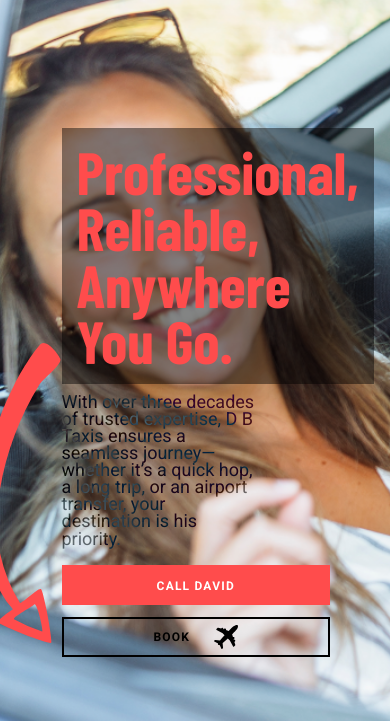
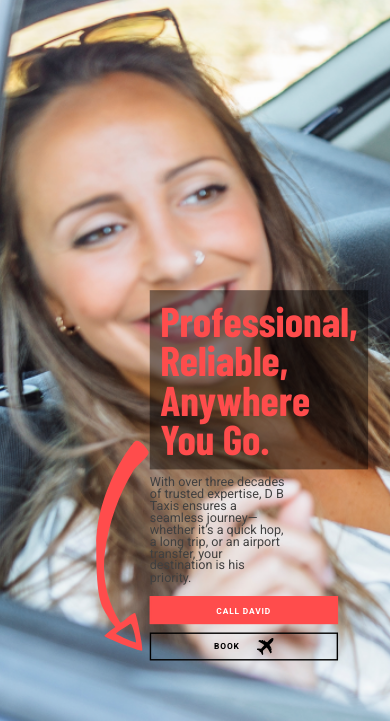
Before and after one commit to TeaCupSc/dbtaxislive, a plain HTML site: page dbtaxis/index.html in a window 390 px wide. Shown: the part 123-844 px from the top of the page. Drawn offline with nearby package versions, Linux system fonts and the light colour scheme; a web font is replaced by a local one.

Commit message:
Update style.css

```diff
--- a/dbtaxis/style.css
+++ b/dbtaxis/style.css
@@ -209,11 +209,13 @@ margin: 0;
         right:1em;
         top:auto;
         justify-self: end;
+        transform: scale(70%);
+        transform-origin: bottom right;
     }
 
     #heroText p{
         text-shadow: var(--base);
-        filter:invert(0.5);
+        filter:invert(0.25);
     }
 
     #cta{
```
